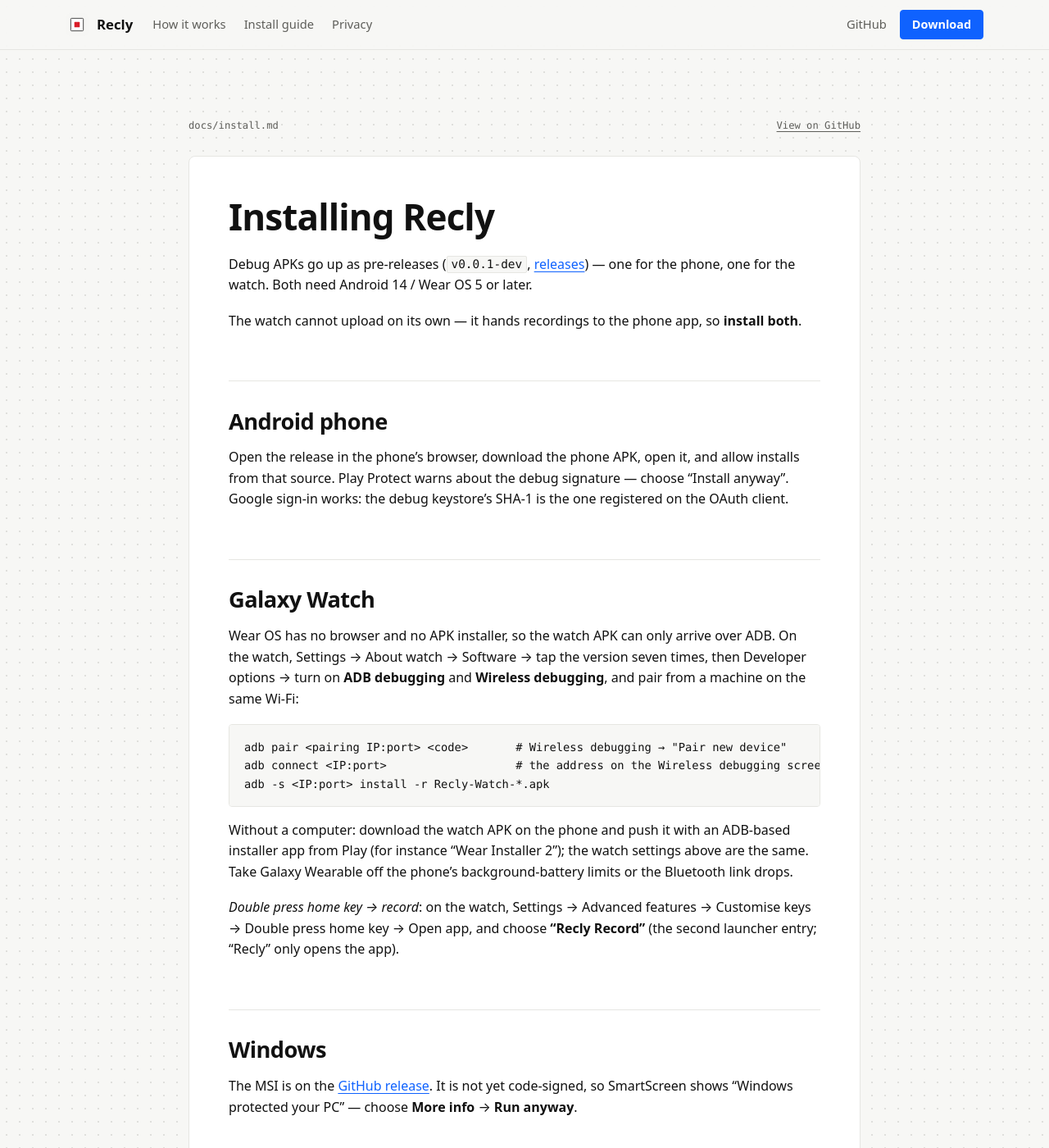
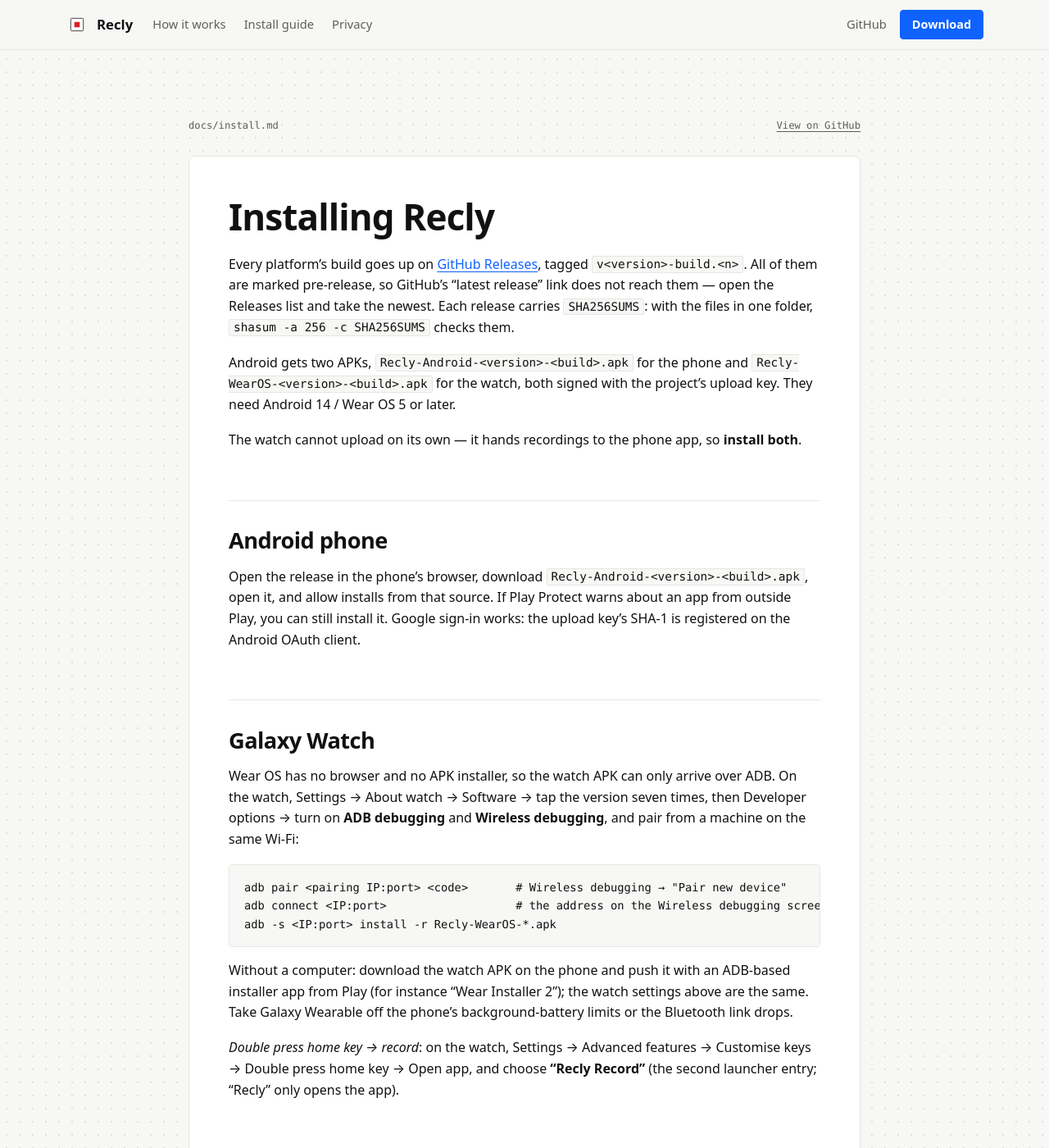
Before and after one commit to rokrokss/recly, a Jekyll site: the page built from docs/install.md, in a window 1280 px wide and 1400 px high. Shown: the whole window at 82% size. Built offline with Jekyll 4.4.1, drawn with Linux system fonts in a browser that asks for light colours; our own code applies the rules of GitHub Pages for plain Markdown files; some of the changed text lies outside the part shown.

Commit message:
Match the install guide and READMEs to the current releases
The install guide still described debug APKs under v0.0.1-dev, a Play
Protect warning about the debug signature, sign-in through the debug
key's SHA-1, a Recly-Watch-*.apk file name and a releases/latest link that
never reaches a pre-release. It now names the upload-key signed APKs and
their real file names, says the upload key's SHA-1 is registered for
sign-in, points at the Releases list, explains SHA256SUMS, and notes that
the release .ipa is the App Store upload package, not an installable app.

Both READMEs listed macOS as build-from-source with a notarized DMG to
come; the notarized DMG already ships on Releases.

Co-Authored-By: Claude Opus 5.5 <noreply@anthropic.com>

````diff
--- a/docs/install.md
+++ b/docs/install.md
@@ -1,16 +1,22 @@
 # Installing Recly
 
-Debug APKs go up as pre-releases (`v0.0.1-dev`,
-[releases](https://github.com/rokrokss/recly/releases)) — one for the phone, one for the watch.
-Both need Android 14 / Wear OS 5 or later.
+Every platform's build goes up on [GitHub Releases](https://github.com/rokrokss/recly/releases),
+tagged `v<version>-build.<n>`. All of them are marked pre-release, so GitHub's "latest release"
+link does not reach them — open the Releases list and take the newest. Each release carries
+`SHA256SUMS`: with the files in one folder, `shasum -a 256 -c SHA256SUMS` checks them.
+
+Android gets two APKs, `Recly-Android-<version>-<build>.apk` for the phone and
+`Recly-WearOS-<version>-<build>.apk` for the watch, both signed with the project's upload key.
+They need Android 14 / Wear OS 5 or later.
 
 The watch cannot upload on its own — it hands recordings to the phone app, so **install both**.
 
 ## Android phone
 
-Open the release in the phone's browser, download the phone APK, open it, and allow installs
-from that source. Play Protect warns about the debug signature — choose "Install anyway".
-Google sign-in works: the debug keystore's SHA-1 is the one registered on the OAuth client.
+Open the release in the phone's browser, download `Recly-Android-<version>-<build>.apk`, open it,
+and allow installs from that source. If Play Protect warns about an app from outside Play, you can
+still install it. Google sign-in works: the upload key's SHA-1 is registered on the Android OAuth
+client.
 
 ## Galaxy Watch
 
@@ -21,7 +27,7 @@ turn on **ADB debugging** and **Wireless debugging**, and pair from a machine on
 ```bash
 adb pair <pairing IP:port> <code>       # Wireless debugging → "Pair new device"
 adb connect <IP:port>                   # the address on the Wireless debugging screen
-adb -s <IP:port> install -r Recly-Watch-*.apk
+adb -s <IP:port> install -r Recly-WearOS-*.apk
 ```
 
 Without a computer: download the watch APK on the phone and push it with an ADB-based installer
@@ -40,11 +46,13 @@ anyway**.
 
 ## macOS
 
-Download `Recly-Mac-<version>.dmg` from the [latest release](https://github.com/rokrokss/recly/releases/latest),
-open it and drag Recly to Applications. The app is signed with a Developer ID certificate and
-notarized by Apple, so it opens without any Gatekeeper workaround. macOS 14.4 or later, Apple Silicon.
+Download `Recly-macOS-<version>-<build>.dmg` from the newest
+[release](https://github.com/rokrokss/recly/releases), open it and drag Recly to Applications. The
+app is signed with a Developer ID certificate and notarized by Apple, so it opens without any
+Gatekeeper workaround. macOS 14.4 or later, Apple Silicon.
 
 ## iPhone · Apple Watch
 
 The App Store release is in review. Until it is out, the way in is building from source — see
-[development.md](development.md).
+[development.md](development.md). The `.ipa` on each release is the App Store upload package; it
+cannot be installed on a device directly.
````
Also changed, not shown: README.ko.md (+1 -1 lines), README.md.
